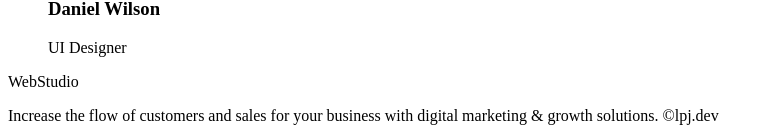
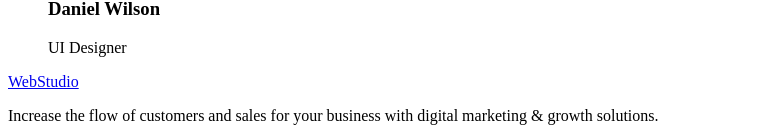
Before and after one commit to Akloskol/goit-markup-hw-01, a plain HTML site: page index.html in a window 1280 px wide. Shown: the part 2948-3086 px from the top of the page, without its empty margins (0-773 px from the left). Drawn offline with Linux system fonts and the light colour scheme.

Commit message:
Update index.html

```diff
--- a/index.html
+++ b/index.html
@@ -107,11 +107,10 @@
                 </ul>
         </section>
     </main>
+    <!--Footer-->
     <footer>
-        <!-- Копірайт -->
-        <P>WebStudio</P>
-        <p>Increase the flow of customers and sales for your business with digital marketing & growth solutions. &copy;lpj.dev</p>
 
-
+        <a href="./index.html">WebStudio</a>
+        <p>Increase the flow of customers and sales for your business with digital marketing & growth solutions.</p>
     </footer>
 </body>
```
